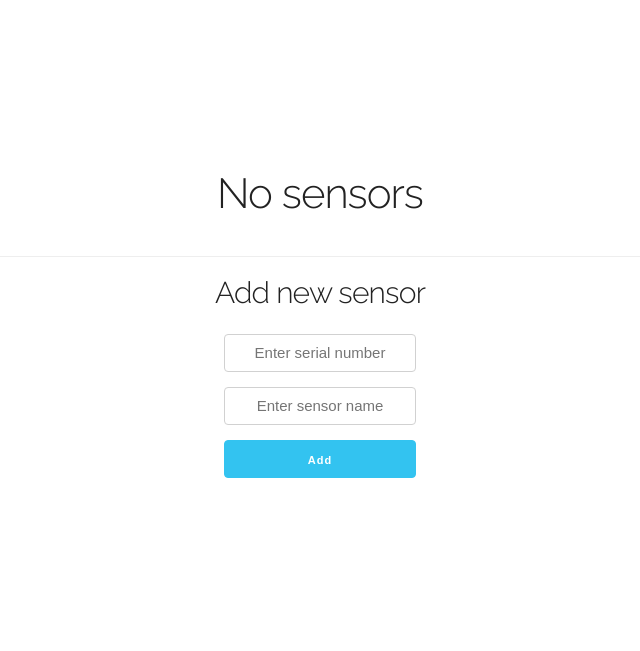
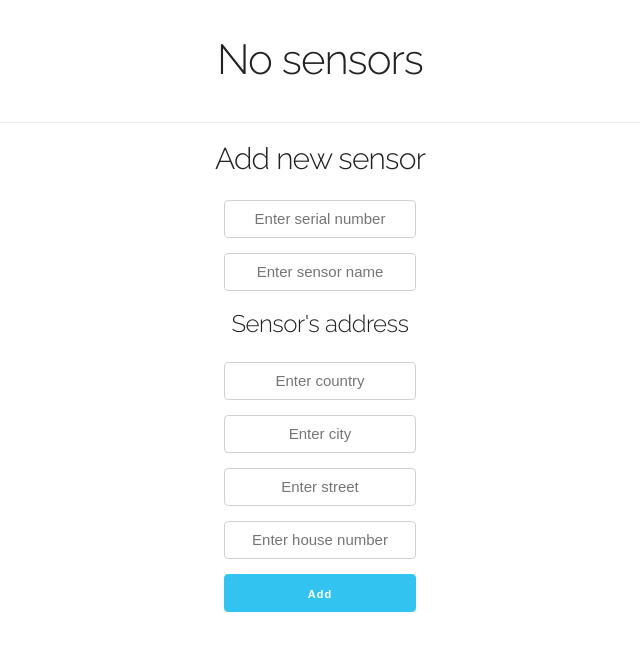
Before and after one commit to mpralat/co-sensor-server, a Django app: page /sensors/list in a window 1280 px wide. Shown: the part 67-718 px from the top of the page, without its empty margins (320-960 px from the left). Run offline with Django 3.2, Linux system fonts and the light colour scheme; the visitor is signed in with stand-in values (Sample User, id 1); data that the repository does not hold is empty; some libraries are stand-ins or nearby versions.

Commit message:
Adding address to sensor form.

```diff
--- /dev/null
+++ b/map/forms.py
@@ -0,0 +1,8 @@
+from django.forms import ModelForm
+from .models import Address
+
+
+class AddressForm(ModelForm):
+    class Meta:
+        model = Address
+        fields = ('country', 'city', 'street', 'house_no')
--- a/map/models.py
+++ b/map/models.py
@@ -1,11 +1,20 @@
+from django.core.exceptions import ValidationError
 from django.db import models
 
 
+def validate_nonzero(value):
+    if value == 0:
+        raise ValidationError(
+            _('House Number %(value)s is not allowed'),
+            params={'value': value},
+        )
+
+
 class Address(models.Model):
-    country = models.TextField(max_length=20, null=True, blank=False)
-    city = models.TextField(max_length=20, null=True, blank=False)
-    street = models.TextField(max_length=20, null=True, blank=False)
-    house_no = models.IntegerField(null=True, blank=False)
+    country = models.CharField(max_length=20, null=True, blank=False)
+    city = models.CharField(max_length=20, null=True, blank=False)
+    street = models.CharField(max_length=20, null=True, blank=False)
+    house_no = models.PositiveIntegerField(null=True, blank=False, validators=[validate_nonzero])
 
     def __str__(self):
         return "{city}, {street}".format(city=self.city, street=self.street)
--- a/sensors/templates/sensors/list.html
+++ b/sensors/templates/sensors/list.html
@@ -41,6 +41,22 @@
         <div class="row">
           {% render_field form.name type="text" class="sensor-name-input" placeholder="Enter sensor name" %}
         </div>
+
+        <div class="row">
+          <h5>Sensor's address</h5>
+        </div>
+        <div class="row">
+          {% render_field address_form.country type="text" class="sensor-name-input" placeholder="Enter country" %}
+        </div>
+        <div class="row">
+          {% render_field address_form.city type="text" class="sensor-name-input" placeholder="Enter city" %}
+        </div>
+        <div class="row">
+          {% render_field address_form.street type="text" class="sensor-name-input" placeholder="Enter street" %}
+        </div>
+        <div class="row">
+          {% render_field address_form.house_no type="text" class="sensor-name-input" placeholder="Enter house number" %}
+        </div>
         <div class="row">
           <input type="submit" class="button button-primary" value="Add">
         </div>
--- a/sensors/views.py
+++ b/sensors/views.py
@@ -8,6 +8,8 @@ from accounts.models import Profile
 from accounts.views import OnlyAuthenticatedView
 from .forms import SensorForm
 from .models import Room, Message, Sensor
+from map.forms import AddressForm
+from map.models import Address
 
 
 def chat_room(request, label):
@@ -36,18 +38,29 @@ class SensorListView(OnlyAuthenticatedView):
         context['sensors'] = Sensor.objects.filter(owner=self.request.user)
         form = SensorForm(self.request.POST or None)
         context['form'] = form
+        address_form = AddressForm(self.request.POST or None)
+        context['address_form'] = address_form
         return context
 
     def post(self, request, *args, **kwargs):
         context = self.get_context_data()
 
         form: SensorForm = context['form']
+        address_form: AddressForm = context['address_form']
         if form.is_valid():
             serial_number = form.cleaned_data['serial_number']
             name = form.cleaned_data['name']
             sensor = Sensor.objects.get(serial_number=serial_number)
             sensor.name = name
             sensor.owner = request.user
+            if address_form.is_valid():
+                country = address_form.cleaned_data['country']
+                city = address_form.cleaned_data['city']
+                street = address_form.cleaned_data['street']
+                house_no = address_form.cleaned_data['house_no']
+                address = Address(country=country, city=city, street=street, house_no=house_no)
+                address.save()
+                sensor.address = address
             sensor.save()
 
         return super().render_to_response(context)
```
Also changed, not shown: map/migrations/0002_auto_20171202_1409.py (added), map/migrations/0003_auto_20171202_1419.py (added), map/migrations/0004_auto_20171202_1421.py (added).
